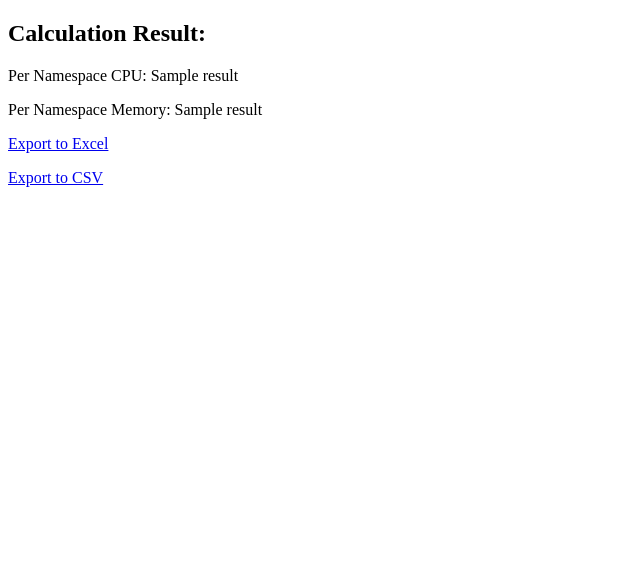
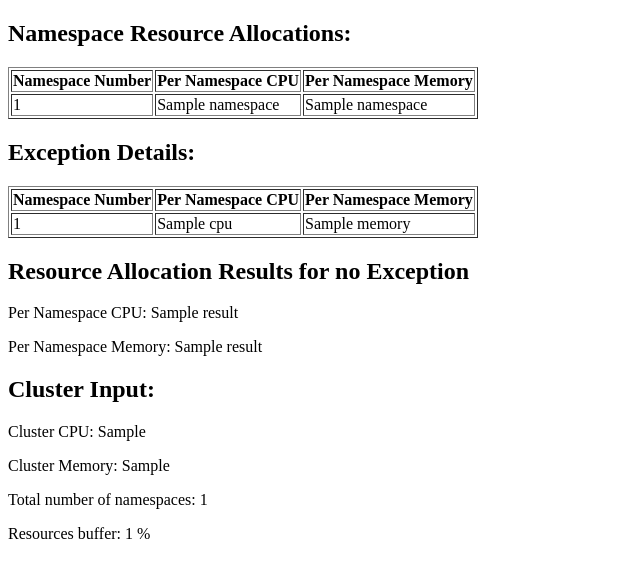
Before and after one commit to caisindenis/k8s_ns_quotas_calculator, a Flask app: template app/templates/result.html in a window 1280 px wide. Shown: the top 578 px of the page, without its empty margins (0-640 px from the left). Run offline with Flask 3, Linux system fonts and the light colour scheme; the template is opened without the code that fills it: most values are stand-ins (such as "Sample title", 1, 10 or a date in 2020).

Commit message:
adding functionality for namespace exceptions

```diff
--- a/app/app.py
+++ b/app/app.py
@@ -1,6 +1,4 @@
-from flask import Flask, render_template, request, Response, send_file
-import pandas as pd
-import os
+from flask import Flask, render_template, request
 
 app = Flask(__name__)
 
@@ -10,50 +8,81 @@ def index():
 
 @app.route('/calculate', methods=['POST'])
 def calculate():
-    # Retrieve form data (cluster resources, number of namespaces, and buffer percentage)
+    # Retrieve form data
     cluster_cpu = float(request.form.get('cluster_cpu'))
     cluster_memory = float(request.form.get('cluster_memory'))
-    num_namespaces = int(request.form.get('num_namespaces'))
+
+    # Ensure 'num_namespaces' is an integer, default to 0 if not provided
+    num_namespaces = int(request.form.get('num_namespaces', 0))
+
     buffer_percentage = float(request.form.get('buffer_percentage', 0))
 
-    # Apply buffer percentage
-    cpu_with_buffer = cluster_cpu * (1 - buffer_percentage / 100)
-    memory_with_buffer = cluster_memory * (1 - buffer_percentage / 100)
+    # Retrieve exceptions data
+    exceptions = []
+    for i in range(num_namespaces):
+        namespace_number = i + 1
+        namespace_name = f'namespace_{namespace_number}'
+        cpu_input = request.form.get(f'{namespace_name}_cpu', '')
+        memory_input = request.form.get(f'{namespace_name}_memory', '')
 
-    # Perform calculations for resource quotas per namespace
-    per_namespace_cpu = cpu_with_buffer / num_namespaces
-    per_namespace_memory = memory_with_buffer / num_namespaces
+        if cpu_input and memory_input:
+            exceptions.append({
+                'namespace_number': namespace_number,
+                'namespace_name': namespace_name,
+                'cpu': float(cpu_input),
+                'memory': float(memory_input),
+            })
 
-    # Create a DataFrame for export
-    df = pd.DataFrame({
-        'Namespace': [f'Namespace_{i+1}' for i in range(num_namespaces)],
-        'Per Namespace CPU': [per_namespace_cpu] * num_namespaces,
-        'Per Namespace Memory': [per_namespace_memory] * num_namespaces,
-    })
+    # Perform exception allocation
+    buffered_cluster_cpu = cluster_cpu * (1 - buffer_percentage / 100)
+    buffered_cluster_memory = cluster_memory * (1 - buffer_percentage / 100)
+    excemption_counter = len(exceptions)
+    for exception in exceptions:
+        buffered_cluster_cpu -= exception['cpu']
+        buffered_cluster_memory -= exception['memory']
 
-    # Specify the full path or a relative path to the directory where the app is running
-    excel_path = os.path.join(os.getcwd(), 'result.xlsx')
-    csv_path = os.path.join(os.getcwd(), 'result.csv')
+    num_namespaces_no_exception = num_namespaces - excemption_counter
 
-    # Export to Excel and CSV
-    df.to_excel(excel_path, index=False)
-    df.to_csv(csv_path, index=False)
+    # Calculate 'Per Namespace CPU' and 'Per Namespace Memory'
+    per_namespace_cpu = buffered_cluster_cpu / num_namespaces_no_exception
+    per_namespace_memory = buffered_cluster_memory / num_namespaces_no_exception
+
+    # Prepare data for each namespace, including exceptions
+    namespace_allocations = []
+    for i in range(1, num_namespaces + 1):
+        namespace_name = f'namespace_{i}'
+        is_exception = any(exception['namespace_name'] == namespace_name for exception in exceptions)
+
+        if is_exception:
+            # For exceptions, use the specific values
+            exception = next((ex for ex in exceptions if ex['namespace_name'] == namespace_name), None)
+            per_namespace_cpu_for_namespace = exception['cpu']
+            per_namespace_memory_for_namespace = exception['memory']
+        else:
+            # For non-exceptions, use the general values
+            per_namespace_cpu_for_namespace = per_namespace_cpu
+            per_namespace_memory_for_namespace = per_namespace_memory
+
+        namespace_allocations.append({
+            'namespace_number': i,
+            'namespace_name': namespace_name,
+            'per_namespace_cpu': per_namespace_cpu_for_namespace,
+            'per_namespace_memory': per_namespace_memory_for_namespace,
+        })
 
     # Return results
     result = {
+        'cluster_cpu': cluster_cpu,
+        'cluster_memory': cluster_memory,
+        'num_namespaces': num_namespaces,
+        'buffer_percentage': buffer_percentage,
         'per_namespace_cpu': per_namespace_cpu,
         'per_namespace_memory': per_namespace_memory,
+        'namespace_allocations': namespace_allocations,  # Pass the data to the template
+        'exceptions': exceptions,
     }
 
     return render_template('result.html', result=result)
 
-@app.route('/export_excel')
-def export_excel():
-    return send_file('result.xlsx', as_attachment=True)
-
-@app.route('/export_csv')
-def export_csv():
-    return send_file('result.csv', as_attachment=True)
-
 if __name__ == '__main__':
     app.run(debug=True)
--- a/app/requirements.txt
+++ b/app/requirements.txt
@@ -1,3 +1 @@
 Flask
-pandas
-openpyxl
--- a/app/templates/result.html
+++ b/app/templates/result.html
@@ -4,15 +4,50 @@
     <meta charset="UTF-8">
     <meta http-equiv="X-UA-Compatible" content="IE=edge">
     <meta name="viewport" content="width=device-width, initial-scale=1.0">
-    <title>Result</title>
+    <title>Results</title>
 </head>
 <body>
-    <h2>Calculation Result:</h2>
+    <h2>Namespace Resource Allocations:</h2>
+    <table border="1">
+        <tr>
+            <th>Namespace Number</th>
+            <th>Per Namespace CPU</th>
+            <th>Per Namespace Memory</th>
+        </tr>
+        {% for namespace_data in result.namespace_allocations %}
+            <tr>
+                <td>{{ namespace_data.namespace_number }}</td>
+                <td>{{ namespace_data.per_namespace_cpu }}</td>
+                <td>{{ namespace_data.per_namespace_memory }}</td>
+            </tr>
+        {% endfor %}
+    </table>
+    <h2>Exception Details:</h2>
+    <table border="1">
+        <tr>
+            <th>Namespace Number</th>
+            <th>Per Namespace CPU</th>
+            <th>Per Namespace Memory</th>
+        </tr>
+        {% for exception in result.exceptions %}
+            <tr>
+                <td>{{ exception.namespace_number }}</td>
+                <td>{{ exception.cpu }}</td>
+                <td>{{ exception.memory }}</td>
+            </tr>
+        {% endfor %}
+    </table>
+
+    <h2>Resource Allocation Results for no Exception</h2>
     <p>Per Namespace CPU: {{ result.per_namespace_cpu }}</p>
     <p>Per Namespace Memory: {{ result.per_namespace_memory }}</p>
 
-    <!-- Add these links/buttons for export -->
-    <p><a href="{{ url_for('export_excel') }}">Export to Excel</a></p>
-    <p><a href="{{ url_for('export_csv') }}">Export to CSV</a></p>
+    <h2>Cluster Input:</h2>
+        <p>Cluster CPU: {{ result.cluster_cpu }}</p>
+        <p>Cluster Memory: {{ result.cluster_memory }}</p>
+        <p>Total number of namespaces: {{ result.num_namespaces }}</p>
+        <p>Resources buffer: {{ result.buffer_percentage }} %</p>
+
+    </ul>
 </body>
 </html>
```
Also changed, not shown: app/templates/index.html (+69 -2 lines).
